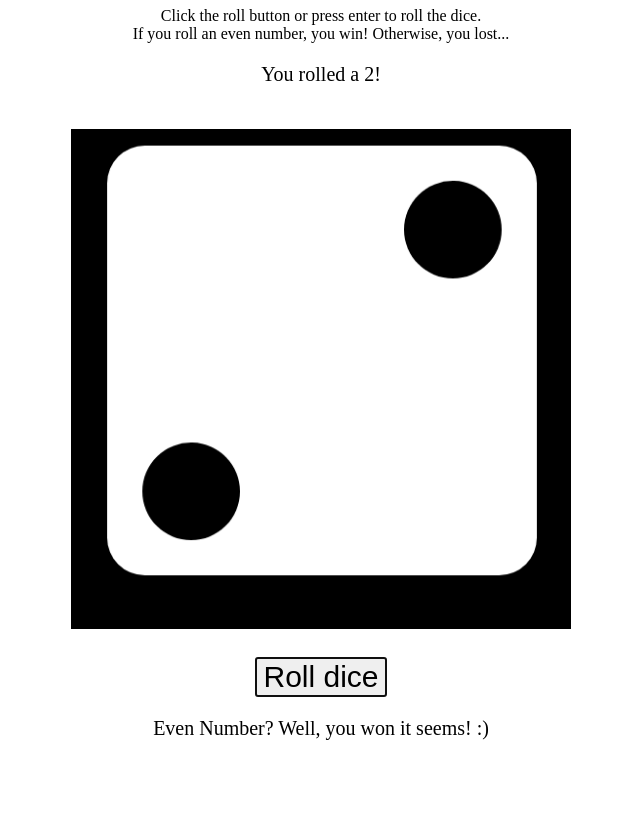
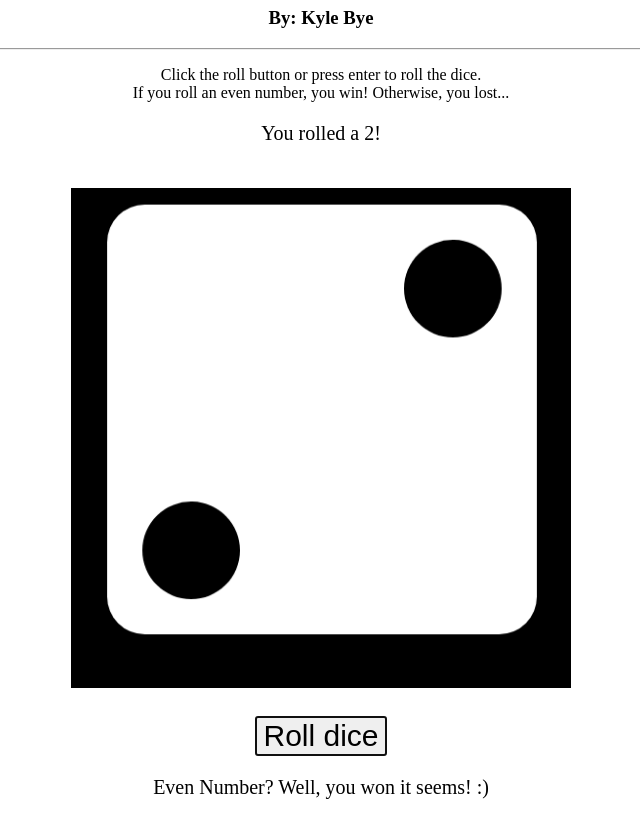
Before and after one commit to kylebye4mav/DiceRoller, a website: page client/index.html in a window 1280 px wide. Shown: the part 73-892 px from the top of the page, without its empty margins (319-959 px from the left). Before the commit the page ends 833 px from the top, so only its background shows below. Drawn offline with Linux system fonts and the light colour scheme.

Commit message:
finished product

```diff
--- a/client/index.html
+++ b/client/index.html
@@ -20,6 +20,8 @@
 	<div class="centered">
 
 		<h1>Dice Roller 9000</h1>
+		<h3>By: Kyle Bye</h3>
+		<hr>
 		<p>
 			Click the roll button or press enter to roll the dice.<br>
 			If you roll an even number, you win! Otherwise, you lost...
```
Also changed, not shown: README.md, 1 other file.
